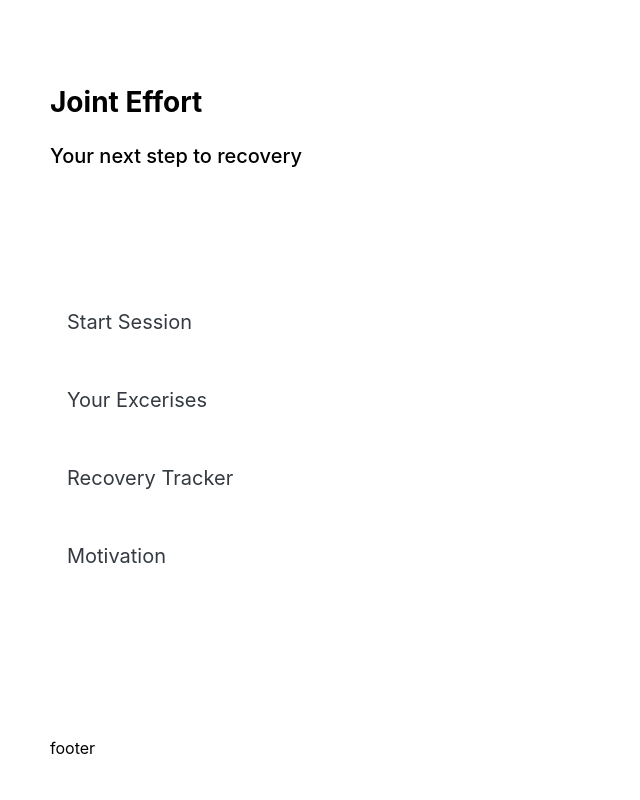
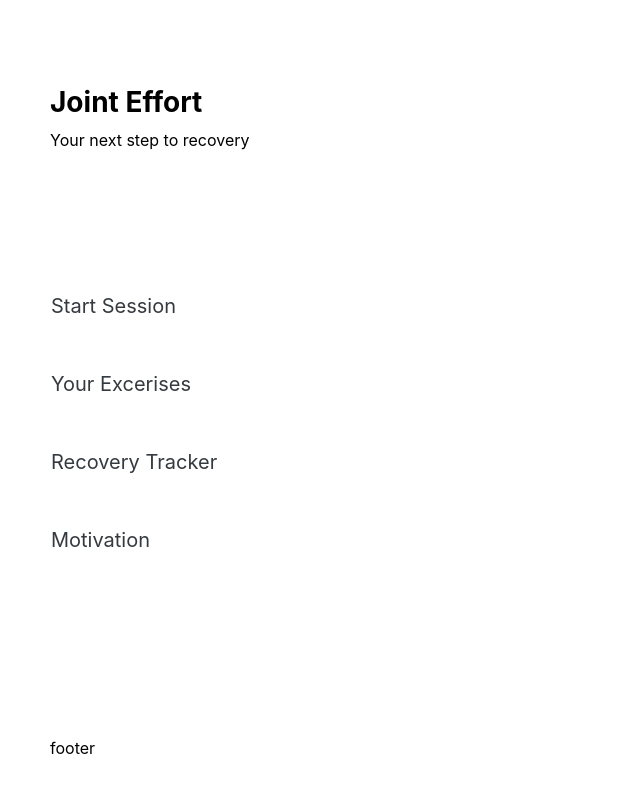
Before and after one commit to veilance/joint-effort-hatchinghealth2019, a website built with Parcel: page demos/index.html in a window 1280 px wide. Shown: the whole page, without its empty margins (0-640 px from the left). Built offline with nearby package versions, Linux system fonts and the light colour scheme; no server answers; what @tensorflow-models/posenet would draw is missing.

Commit message:
sidebar text resize

```diff
--- a/demos/index.html
+++ b/demos/index.html
@@ -41,7 +41,7 @@
                 <div class="sidebar-header font-weight-bold h3">
                     Joint Effort
                 </div>
-                <div class="sidebar-subheader h5">
+                <div class="sidebar-subheader">
                     Your next step to recovery
                 </div>
 
--- a/demos/style.css
+++ b/demos/style.css
@@ -24,7 +24,7 @@
 }
 
 #sidebar .sidebar-header {
-    padding: 2vh 0 2vh 0;
+    padding: 2vh 0 0 0;
 }
 
 #sidebar .sidebar-body {
@@ -45,6 +45,7 @@
 
 #sidebar ul li button {
     text-align: left;
+    padding-left: 0;
 }
 
 #sidebar ul li button:hover {
@@ -62,6 +63,7 @@
     color: #fff;
     background: #6d7fcc;
 }
+
 ul ul a {
     font-size: 0.9em !important;
     padding-left: 30px !important;
```
